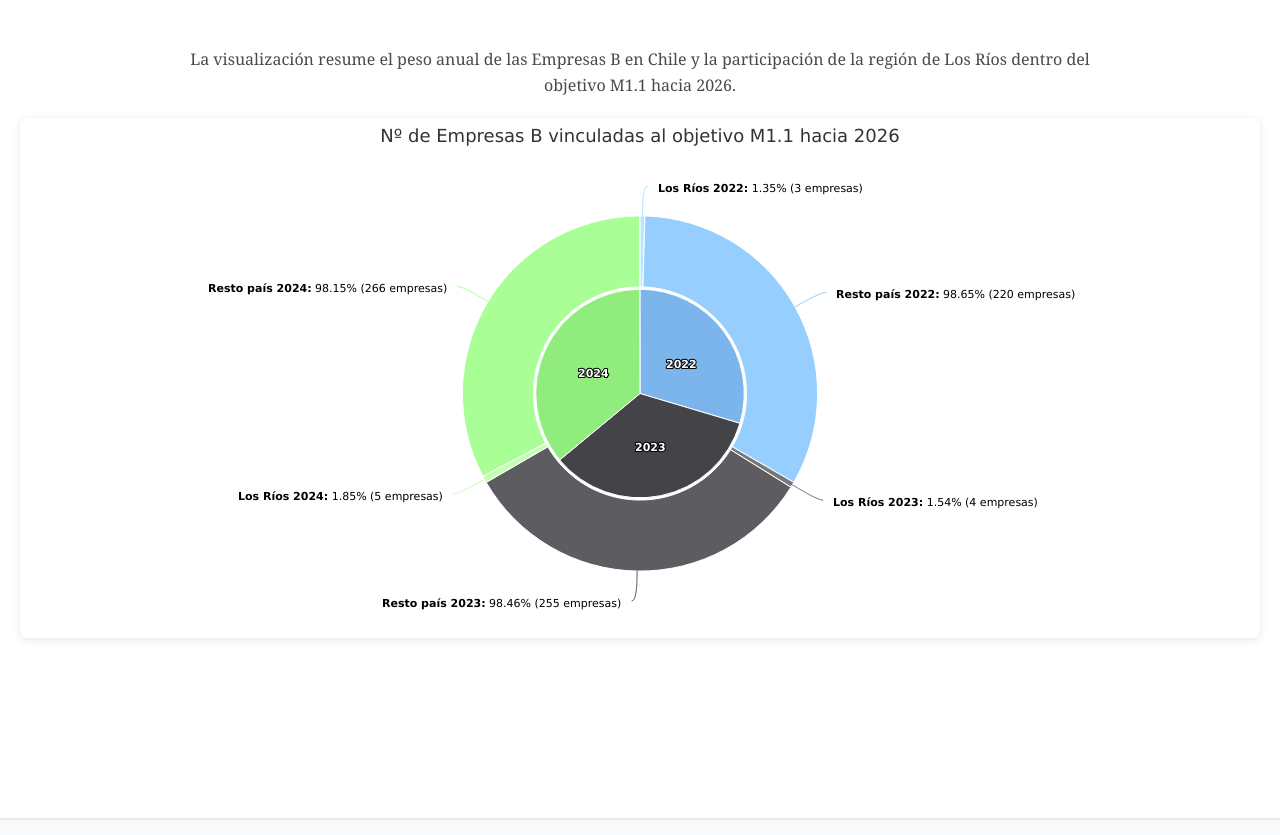
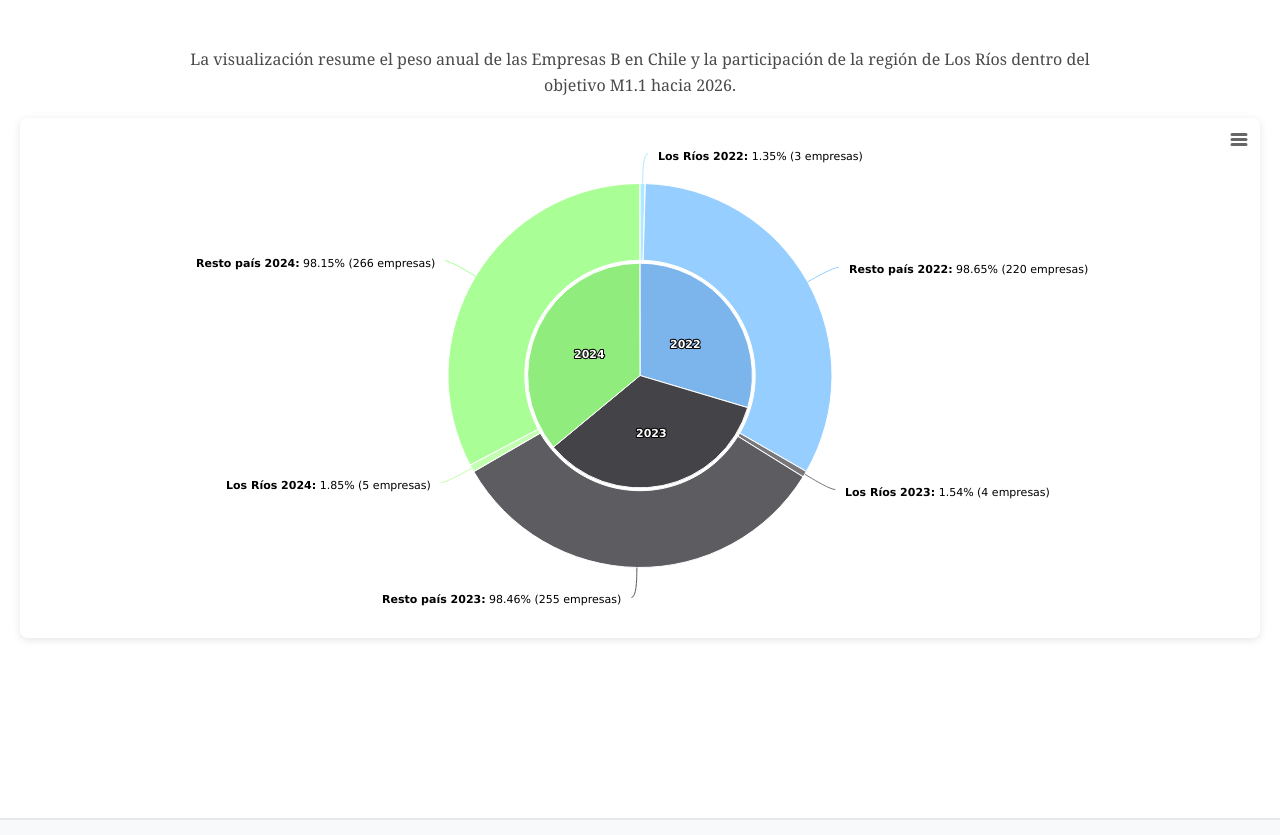
Before and after one commit to ObservaLosRios/empresas-b-certificadas, a plain HTML site: page docs/index.html in a window 1280 px wide. Shown: the part 435-1270 px from the top of the page. Drawn offline with nearby package versions, Linux system fonts and the light colour scheme.

Commit message:
fix errors

```diff
--- a/docs/app.js
+++ b/docs/app.js
@@ -76,7 +76,7 @@ for (i = 0; i < dataLen; i += 1) {
 
 Highcharts.chart('container', {
     chart: { type: 'pie' },
-    title: { text: 'Nº de Empresas B vinculadas al objetivo M1.1 hacia 2026' },
+    title: { text: null },
     plotOptions: {
         pie: {
             shadow: false,
@@ -122,6 +122,25 @@ Highcharts.chart('container', {
         id: 'versions'
     }],
     credits: { enabled: false },
+    exporting: {
+        enabled: true,
+        buttons: {
+            contextButton: {
+                menuItems: [
+                    'viewFullscreen',
+                    'printChart',
+                    'separator',
+                    'downloadPNG',
+                    'downloadJPEG',
+                    'downloadSVG',
+                    'separator',
+                    'downloadCSV',
+                    'downloadXLS',
+                    'viewData'
+                ]
+            }
+        }
+    },
     responsive: {
         rules: [{
             condition: { maxWidth: 400 },
--- a/docs/index.html
+++ b/docs/index.html
@@ -7,6 +7,9 @@
     <title>N° de Empresas B (B-Corp)</title>
     <link rel="stylesheet" href="styles.css">
     <script src="https://code.highcharts.com/highcharts.js"></script>
+    <script src="https://code.highcharts.com/modules/exporting.js"></script>
+    <script src="https://code.highcharts.com/modules/export-data.js"></script>
+    <script src="https://code.highcharts.com/modules/full-screen.js"></script>
 </head>
 <body>
     <header class="main-header">
```
